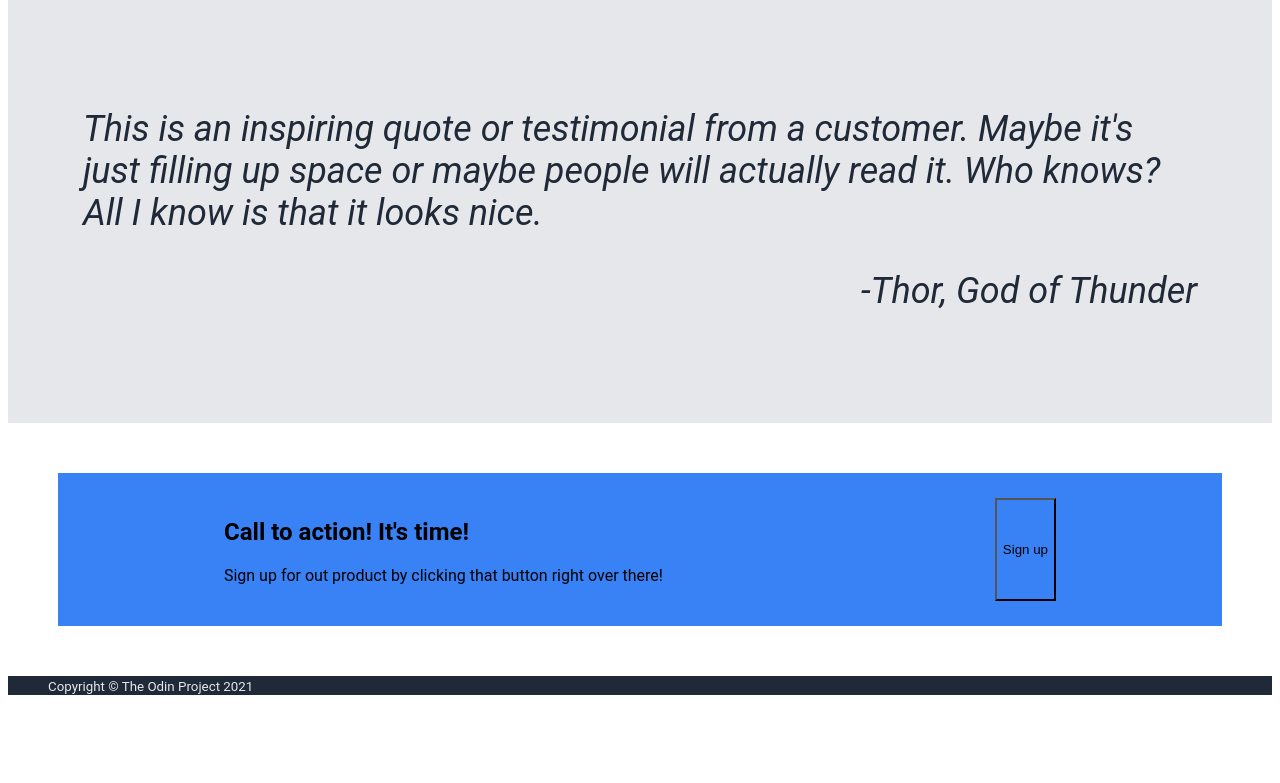
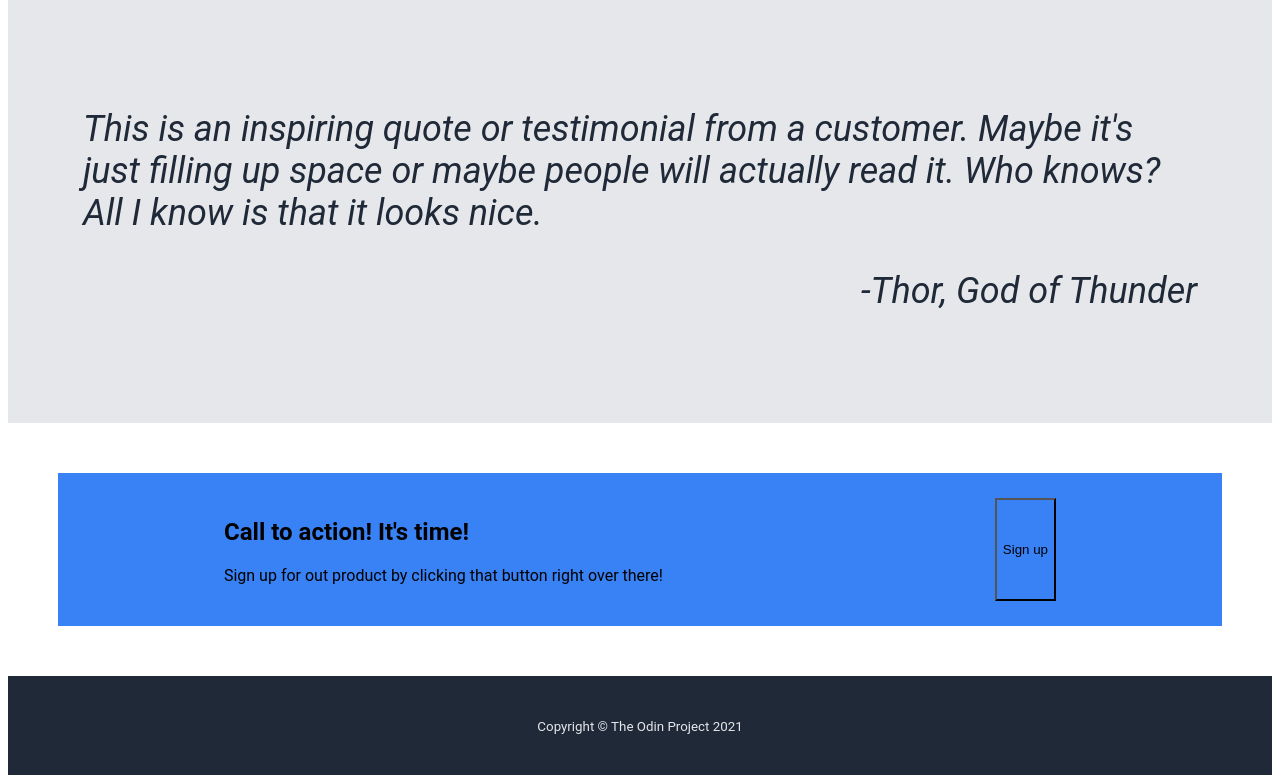
Before and after one commit to jh80/odin-landing-page, a plain HTML site: page index.html in a window 1280 px wide. Shown: the part 813-1596 px from the top of the page. Before the commit the page ends 1547 px from the top, so only its background shows below. Drawn offline with Linux system fonts and the light colour scheme.

Commit message:
Adjust size of footer and position footer inner elements

```diff
--- a/style.css
+++ b/style.css
@@ -13,6 +13,7 @@ ul,
 body {
     flex-direction: column;
     font-family: roboto, Verdana, Geneva, Tahoma, sans-serif;
+    min-height: 100vh;
 }
 
 header,
@@ -60,7 +61,9 @@ button {
 
 footer {
     color: #e5e7eb;
-    flex: 1 1 auto;
+    flex: 1 1 auto; /* COME BACK HERE AND FIGURE OUT HOW TO FLEX THIS */
+    padding: 40px;
+    text-align: center;
 }
 
 ul {
@@ -123,7 +126,3 @@ header {
     justify-content: space-around;
     gap: 100px;
 }
-
-footer small{
-    padding: 40px;
-}
```
